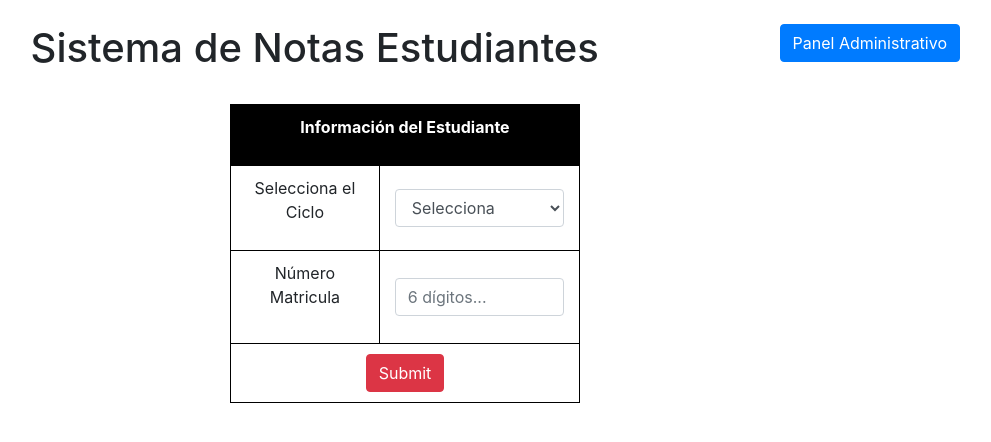
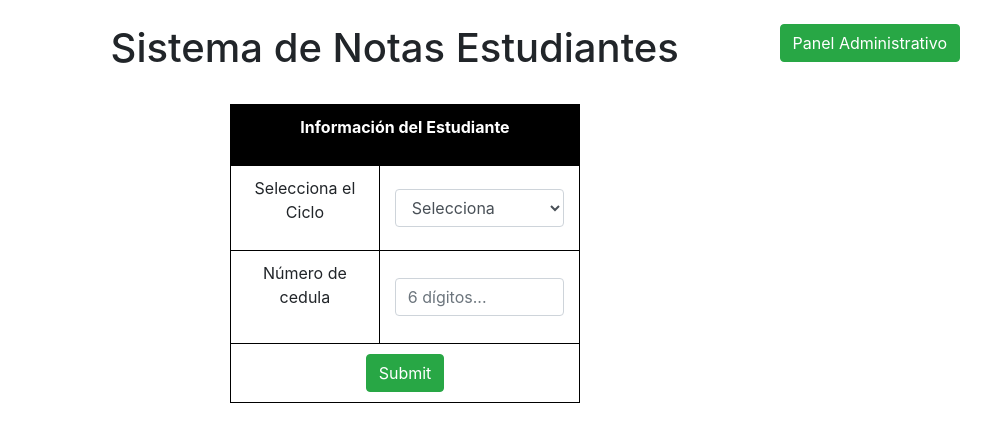
Before and after one commit to kevinkurt/SystemaNotasCompensar, a PHP site: page / in a window 1280 px wide. Shown: the top 442 px of the page, without its empty margins (235-1226 px from the left). Run offline with PHP 8.4, Linux system fonts and the light colour scheme; some libraries are stand-ins or nearby versions.

Commit message:
cambios de login
se hace cambios en el login

```diff
--- a/css/style.css
+++ b/css/style.css
@@ -2,9 +2,11 @@
   border: 1px solid rgb(0, 0, 0);
   border-collapse: collapse;
   padding: 10px 15px;
+
 }
 .infotable{
 	width: 100%;
+
 }
 .infotable th{
 	background: #000;
--- a/index.php
+++ b/index.php
@@ -10,12 +10,12 @@
     <link rel="stylesheet" href="css/bootstrap.min.css">
     <link rel="stylesheet" href="https://cdnjs.cloudflare.com/ajax/libs/animate.css/4.0.0/animate.min.css"/>
     <link rel="stylesheet" type="text/css" href="css/style.css">
-    <title>Matrícula de Estudiantes</title>
+    <title>Sistema de notas </title>
   </head>
   <body>
     <div class="container"><br>
-      <a class="btn btn-primary float-right" href="admin/login.php">Panel Administrativo</a>
-          <h1 class="text-center">Sistema de Notas Estudiantes</h1><br>
+      <a class="btn btn-success float-right" href="admin/login.php">Panel Administrativo</a>
+          <h1 class="text-center"; style="padding-left: 160px;">Sistema de Notas Estudiantes</h1><br>
 
           <div class="row">
             <div class="col-md-4 offset-md-4">
@@ -23,7 +23,7 @@
             <table class="text-center infotable">
               <tr>
                 <th colspan="2">
-                  <p class="text-center">Información del Estudiante</p>
+                  <p class="text-center" >Información del Estudiante</p>
                 </th>
               </tr>
               <tr>
@@ -56,7 +56,7 @@
 
               <tr>
                 <td>
-                  <p><label for="roll">Número Matricula</label></p>
+                  <p><label for="roll">Número de cedula </label></p>
                 </td>
                 <td>
                   <input class="form-control" type="text" pattern="[0-9]{6}" id="roll" placeholder="6 dígitos..." name="roll">
@@ -64,7 +64,7 @@
               </tr>
               <tr>
                 <td colspan="2" class="text-center">
-                  <input class="btn btn-danger" type="submit" name="showinfo">
+                  <input class="btn btn-success" type="submit" name="showinfo">
                 </td>
               </tr>
             </table>
@@ -88,9 +88,9 @@
               ?>
         <div class="row">
           <div class="col-sm-6 offset-sm-3">
-            <table class="table table-bordered">
+            <table class="table table-bordered"; style="border: 3px solid rgb(34,139,34)">
               <tr>
-                <td rowspan="5"><h3>Información de Estudiante</h3><img class="img-thumbnail" src="admin/images/<?= isset($photo)?$photo:'';?>" width="250px"></td>
+                <td rowspan="5"; style="border: 3px solid rgb(34,139,34);"><h3>Información de Estudiante</h3><img class="img-thumbnail" src="admin/images/<?= isset($photo)?$photo:'';?>" width="250px"></td>
                 <td>Nombre</td>
                 <td><?= isset($stname)?$stname:'';?></td>
               </tr>
```
